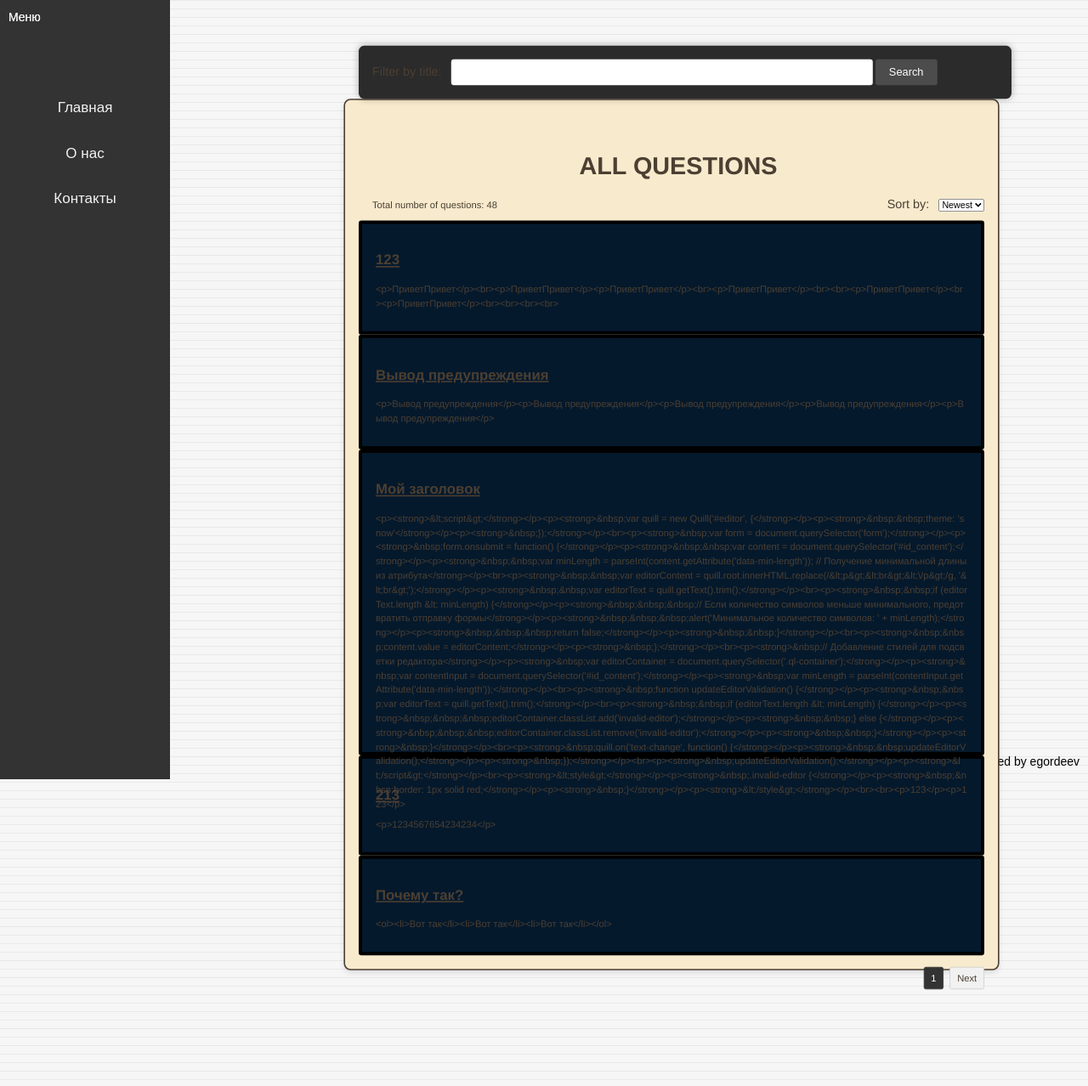
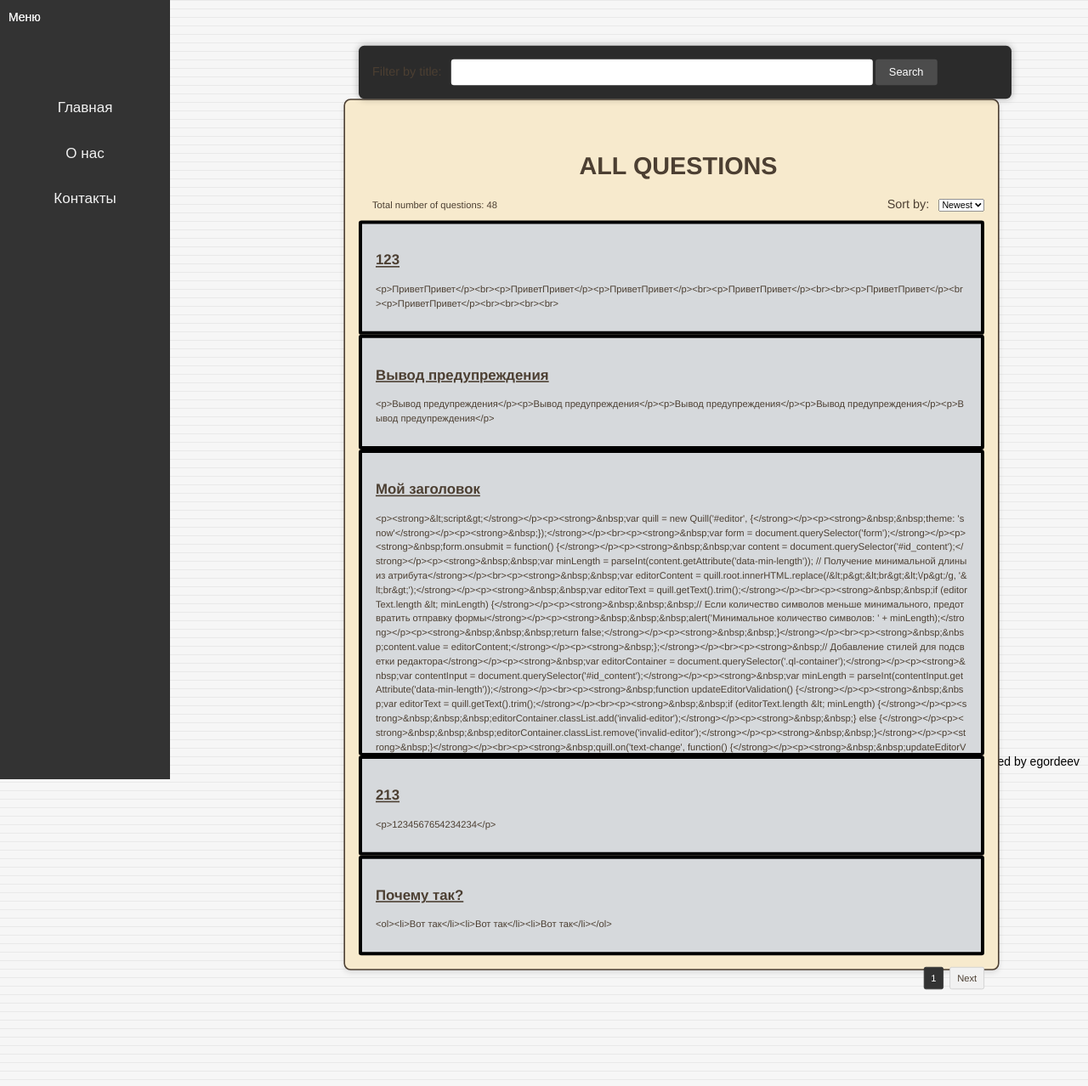
Before and after one commit to evgeniy-gordeev/myproject, a Django app: page / in a window 1280 px wide; the page is wider, and only the part inside the window is pictured. Shown: that part at 85% size. Run offline with Django 3.2, Linux system fonts and the light colour scheme; data comes from the database, SQL or seed files in the repository.

Commit message:
overflow fixed

```diff
--- a/static/question_detail.css
+++ b/static/question_detail.css
@@ -16,11 +16,12 @@
 .question {
     border: 5px solid black;
     border-radius: 4px;
-    background-color: #05192c;
+    background-color: #d6d9dc;;
     margin: 0 auto;
     padding: 20px;
     max-width: 900px;
     max-height: 400px;
+    overflow-x: hidden;
   }
 .answers {
   border: 5px solid black;
--- a/static/question_list.css
+++ b/static/question_list.css
@@ -16,12 +16,10 @@
 .question-details {
   color: #666666;
   margin-bottom: 20px;
-  word-break: break-all;
 }
 
 .question-details > p {
   font-size: 34px;
-  word-break: break-all;
 }
 
 .timestamp {
```
